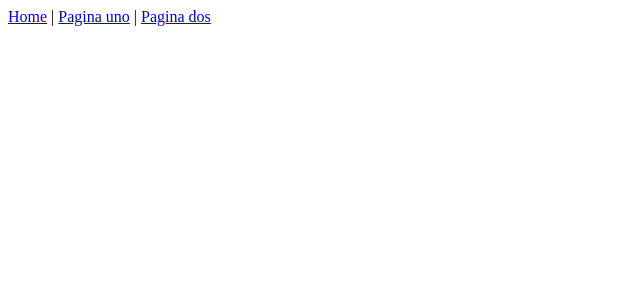
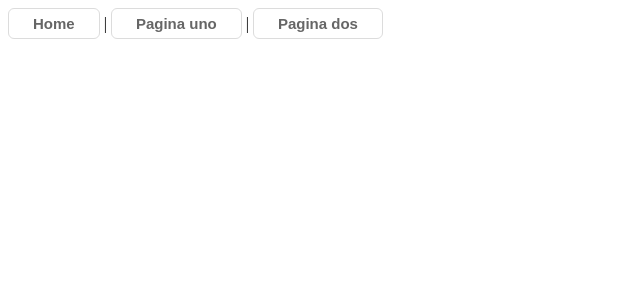
Before and after one commit to AVG93/AM06-routing, an Angular app: page / in a window 1280 px wide. Shown: the top 300 px of the page, without its empty margins (0-640 px from the left). Built offline with nearby package versions, Linux system fonts and the light colour scheme.

Commit message:
Detectar ruta activa

```diff
--- a/src/app/app.component.css
+++ b/src/app/app.component.css
@@ -1,3 +1,34 @@
 p {
   font-family: Lato;
 }
+
+.button {
+  background: #ffffff;
+  border-radius: 6px;
+  border: 1px solid #dcdcdc;
+  display: inline-block;
+  cursor: pointer;
+  color: #666666;
+  font-family: Arial, sans-serif;
+  font-size: 15px;
+  font-weight: bold;
+  padding: 6px 24px;
+  text-decoration: none;
+  text-shadow: 0 1px 0 #ffffff;
+  outline: 0;
+}
+.activebutton {
+  background: #19369e;
+  border-radius: 6px;
+  border: 1px solid #84bbf3;
+  display: inline-block;
+  cursor: pointer;
+  color: #ffffff;
+  font-family: Arial, sans-serif;
+  font-size: 15px;
+  font-weight: bold;
+  padding: 6px 24px;
+  text-decoration: none;
+  text-shadow: 0 1px 0 #528ecc;
+  outline: 0;
+}
--- a/src/app/app.component.html
+++ b/src/app/app.component.html
@@ -1,8 +1,11 @@
 <nav>
-  <a class="button" routerLink="/home">Home</a> |
-  <a class="button" routerLink="/uno">Pagina uno</a> |
-  <a class="button" routerLink="/dos">Pagina dos</a>
+  <a class="button" routerLinkActive="activebutton" routerLink="/home">Home</a> |
+  <a class="button" routerLinkActive="activebutton" routerLink="/uno">Pagina uno</a> |
+  <a class="button" routerLinkActive="activebutton" routerLink="/dos">Pagina dos</a>
 </nav>
+
+<br>
+<br>
 
 
 
```
